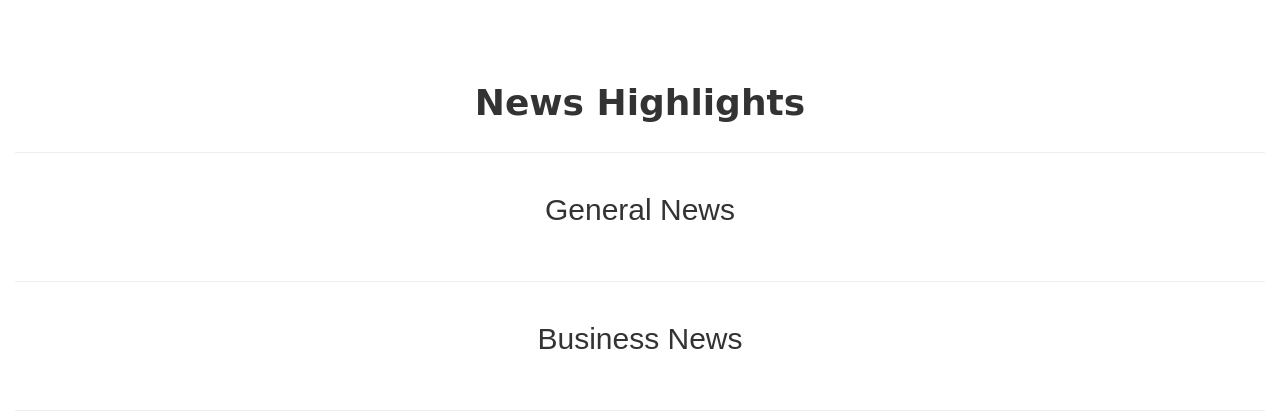
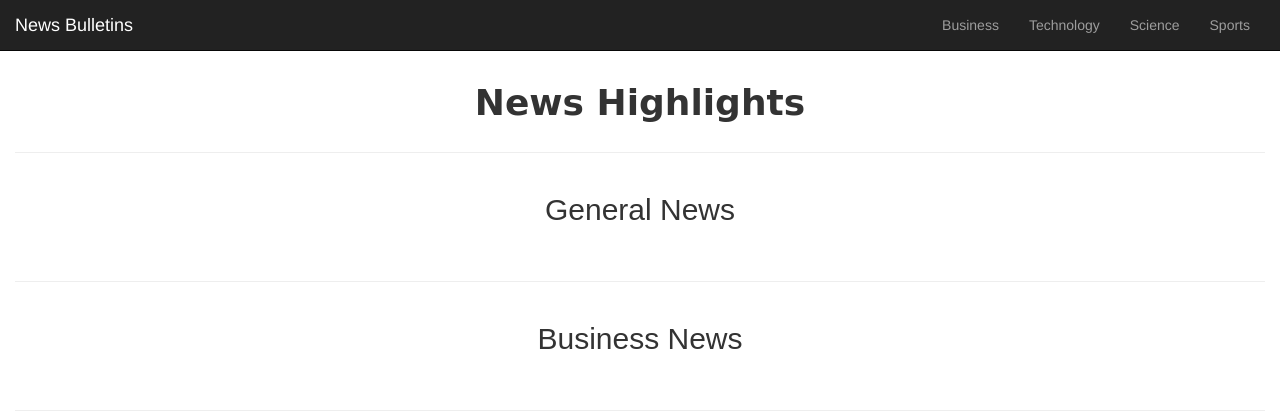
Before and after one commit to greatdaniels/news-app, a Flask app: template app/templates/index.html in a window 1280 px wide. Shown: the top 420 px of the page. Run offline with Flask 2, Linux system fonts and the light colour scheme; the template is opened without the code that fills it, so the values that code supplies are empty; some libraries are stand-ins or nearby versions; some web fonts are replaced.

Commit message:
adding navbar component

```diff
--- a/app/templates/articles.html
+++ b/app/templates/articles.html
@@ -4,6 +4,7 @@
 <!-- content block -->
 {% block content %}
 <div class="container-fluid">
+
     <div class="overlay">
         {{ macro.display_news_articles(articles)}}
     </div>
--- a/app/templates/base.html
+++ b/app/templates/base.html
@@ -8,3 +8,7 @@
 <link href="https://fonts.googleapis.com/css?family=Cuprum&display=swap" rel="stylesheet">
 
 {% endblock %}
+
+{% block navbar %}
+    {% include 'navbar.html'%}
+{% endblock %}
--- a/app/templates/macros.html
+++ b/app/templates/macros.html
@@ -22,7 +22,7 @@
 <div class="container-fluid">
     <div class="row mt">
         <div class="col-md-12 text-center">
-            <h2> {{name|upper}} </h2>
+            <h2> {{ article| upper }} </h2>
         </div>
     </div>
     <div class="row">
--- /dev/null
+++ b/app/templates/navbar.html
@@ -0,0 +1,24 @@
+<div class="navbar navbar-inverse navbar-fixed-top" role="navigation">
+    <div class="container-fluid">
+        <div class="navbar-header">
+            <button type="button" class="navbar-toggle" data-toggle="collapse" data-target=".navbar-collapse">
+              <span class="sr-only">Toggle navigation</span>
+              <span class="icon-bar"></span>
+              <span class="icon-bar"></span>
+              <span class="icon-bar"></span>
+            </button>
+            <a class="navbar-brand" href="/">News Bulletins</a>
+            <!-- <a class="navbar-brand" href="/topheadlines&20"> Top Headlines </a> -->
+        </div>
+        <div class="navbar-collapse collapse float-right">
+            <ul class="nav navbar-nav">
+                <!-- <li><a href="/">Home</a></li> -->
+                <li><a href="/#business">Business</a></li>
+                <li><a href="/#tech">Technology</a></li>
+                <li><a href="/#science">Science</a></li>
+                <li><a href="/#sports">Sports</a></li>
+            </ul>
+        </div>
+
+    </div>
+</div>
--- a/app/views.py
+++ b/app/views.py
@@ -1,4 +1,4 @@
-from flask import render_template
+from flask import render_template, request, url_for
 from app import app
 from .request import get_sources, get_articles
 
@@ -29,4 +29,4 @@ def articles(article):
     all_articles = get_articles(article)
 
     title = f'{article} | All Articles'
-    return render_template('articles.html', title = title, articles = all_articles, source = articles )
+    return render_template('articles.html', title = title, articles = all_articles, article = article )
```
